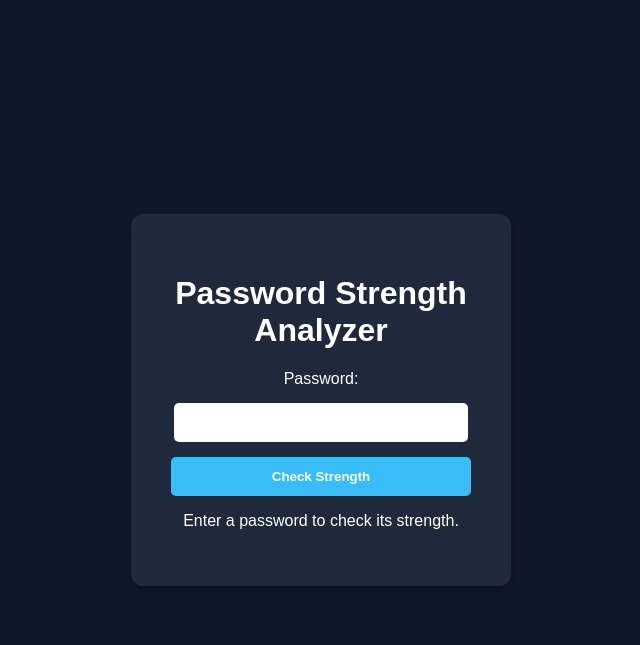
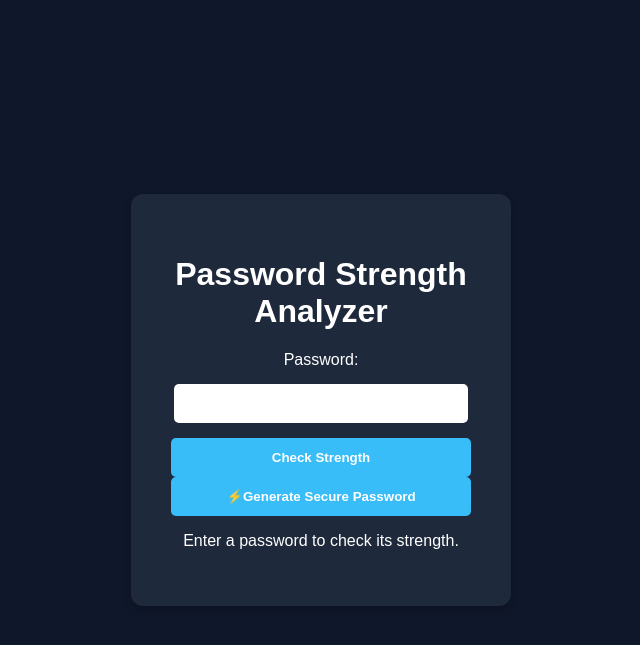
Before and after one commit to 1994-munk/password-strength-analyzer, a Flask app: template templates/index.html in a window 1280 px wide. Shown: the top 645 px of the page, without its empty margins (319-959 px from the left). Run offline with Flask 3, Linux system fonts and the light colour scheme; the template is opened without the code that fills it, so the values that code supplies are empty.

Commit message:
added password generator code, render.yaml in root

```diff
--- a/app.py
+++ b/app.py
@@ -1,7 +1,10 @@
 from flask import Flask, render_template, request
 import re
 import math
+import secrets
+import string
 
+#function to calculate password entropy using the formula: E = L * log2(N)
 def calculate_entropy(password):
     pool=0
     if re.search(r'[a-z]', password):
@@ -16,7 +19,7 @@ def calculate_entropy(password):
         return 0
     return round(len(password) * math.log2(pool), 1)
 
-
+#function to label entropy
 def entropy_label(bits):
     if bits < 28:
         return 'Very Weak'
@@ -79,11 +82,28 @@ def check_password_strength(password):
         strength = 'Strong'
         percentage = 100
 
+    #calculate entropy
     entropy = calculate_entropy(password)
     e_label = entropy_label(entropy)
 
 
     return percentage, feedback, strength ,entropy, e_label
+
+#function to generate a random strong password
+def generate_password(length=14):
+    alphabet = string.ascii_letters + string.digits + "!@#$%^&*()-+"
+    while True:
+        pwd=''.join(secrets.choice(alphabet) for i in range(length))
+        if (re.search(r'[A-Z]', pwd) and re.search(r'[a-z]', pwd)
+            and re.search(r'\d', pwd) and re.search(r'[!@#$%^&*()-+]', pwd)):
+            return pwd
+
+@app.route("/generate")
+def generate():
+    from flask import jsonify
+    password = generate_password()
+    return jsonify({'password': password, 'entropy': calculate_entropy(password), 'label': entropy_label(calculate_entropy(password))})
+
 
 #home route
 @app.route("/", methods=['GET', 'POST'])
@@ -92,6 +112,8 @@ def home():
     percentage = 0
     strength = None
     feedback = []
+    entropy = 0
+    e_label = None
 
     #check if the form is submitted
     if request.method == 'POST':
--- /dev/null
+++ b/render.yaml
@@ -0,0 +1,6 @@
+services:
+  - type: web
+    name: password-strength-analyzer
+    runtime: python
+    buildCommand: pip install -r requirements.txt
+    startCommand: gunicorn app:app
--- a/requirements.txt
+++ b/requirements.txt
@@ -6,3 +6,5 @@ itsdangerous==2.2.0
 Jinja2==3.1.6
 MarkupSafe==3.0.3
 Werkzeug==3.1.8
+flask==3.0.3
+gunicorn==22.0.0
--- a/templates/index.html
+++ b/templates/index.html
@@ -15,6 +15,13 @@
       <input type="password" id="password" name="password" required>
       <button type="submit">Check Strength</button>
     </form>
+
+    <button type="button" id="generate-btn"> ⚡Generate Secure Password</button>
+    <div id ="generatedResult" style="display:none">
+
+      <code id ="generatedPassword"></code>
+      <button type ="button" id="copyBtn"> Copy</button>
+    </div>
 
     {% if strength %}
     <div class="result">
@@ -45,4 +52,24 @@
     {% endif %}
   </div>
 </body>
+
+<script>
+  document.getElementById("generateBtn").addEventListener("click",async () =>{
+    const res =await fetch("/generate");
+
+    const data =await res.json();
+
+    document.getElementById("generatedPassword").textContent=data.password;
+    document.getElementById("generatedResult").style.display= "block";
+    document.getElementById("password").value =data.password; // auto-fills the input
+
+  });
+
+  document.getElementById("copyBtn").addEventListener("click", () =>{
+    const pwd = document.getElementById('generatedPassword').textContent;
+    navigator.clipboard.writeText(pwd);
+    document.getElementById('copyBtn').textContent = '✅ Copied!';
+    setTimeout(() => document.getElementById('copyBtn').textContent = '📋 Copy', 2000);
+  });
+</script>
 </html>
```
